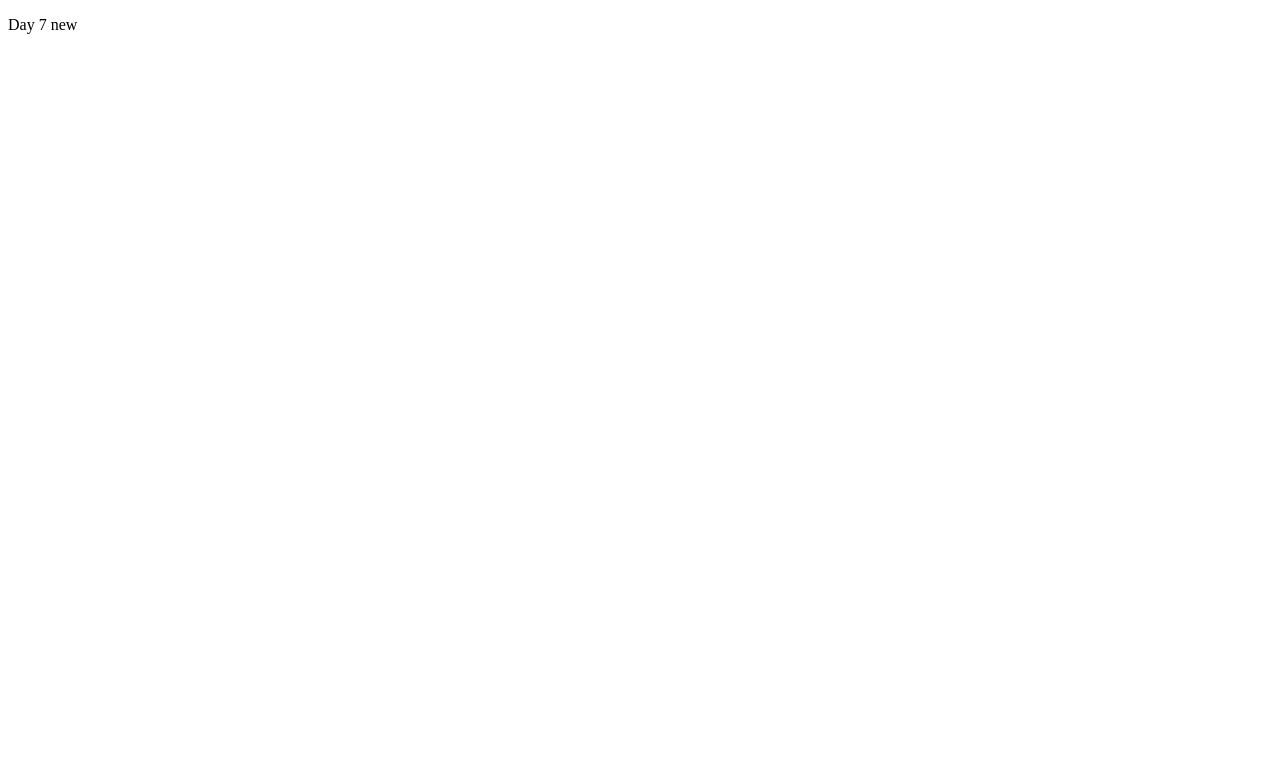
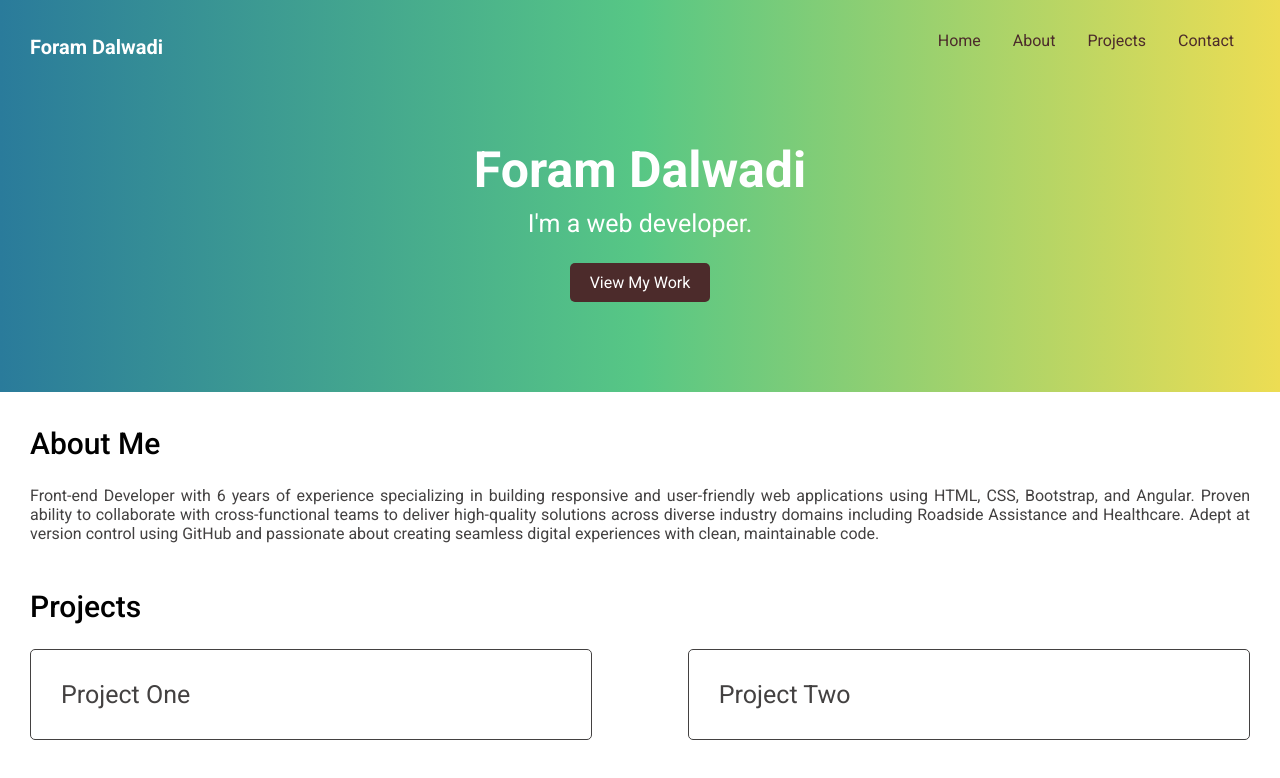
Before and after one commit to foramupadhyay93/fullstack-assignments, a plain HTML site: page day-7-html/index.html in a window 1280 px wide. Drawn offline with Linux system fonts and the light colour scheme.

Commit message:
new assignment

```diff
--- a/day-7-html/index.html
+++ b/day-7-html/index.html
@@ -3,8 +3,51 @@
 <head>
     <meta charset="UTF-8">
     <meta name="viewport" content="width=device-width, initial-scale=1.0">
-    <title>Document</title>
+    <title>My Portfolio - HTML & CSS Project</title>
+    <link rel="preconnect" href="https://fonts.googleapis.com" />
+    <link rel="preconnect" href="https://fonts.gstatic.com" crossorigin />
+    <link
+      href="https://fonts.googleapis.com/css2?family=Roboto:ital,wght@0,100..900;1,100..900&display=swap"
+      rel="stylesheet"
+    />
+    <link rel="stylesheet" href="style.css">
 </head>
-    <p>Day 7 new</p>
+    <div class="container">
+        <header class="clearfix">
+            <span>Foram Dalwadi</span>
+            <ul>
+                <li><a href="#">Home</a></li>
+                <li><a href="#">About</a></li>
+                <li><a href="#">Projects</a></li>
+                <li><a href="#">Contact</a></li>
+            </ul>
+        </header>
+        <section class="hero-section">
+            <h1>Foram Dalwadi</h1>
+            <p>I'm a web developer.</p>
+            <a href="#">View My Work</a>
+        </section>
+    </div>
+    <section class="about-me">
+        <h2>About Me</h2>
+        <p>
+          Front-end Developer with 6 years of experience specializing in building
+          responsive and user-friendly web applications using HTML, CSS,
+          Bootstrap, and Angular. Proven ability to collaborate with
+          cross-functional teams to deliver high-quality solutions across diverse
+          industry domains including Roadside Assistance and Healthcare. Adept at
+          version control using GitHub and passionate about creating seamless
+          digital experiences with clean, maintainable code.
+        </p>
+    </section>
+    <div class="projects clearfix">
+        <h2>Projects</h2>
+        <a href="#" class="project-box">
+            Project One
+        </a>
+        <a href="#" class="project-box float-right">
+            Project Two
+        </a>
+    </div>
 </body>
 </html>
--- /dev/null
+++ b/day-7-html/style.css
@@ -0,0 +1,99 @@
+body {
+  font-family: "Roboto", sans-serif;
+  margin: 0;
+  padding: 0;
+  box-sizing: border-box;
+}
+.float-right {
+  float: right !important;
+}
+.clearfix::after {
+  content: "";
+  clear: both;
+  display: table;
+}
+.container {
+  background-image: linear-gradient(to right, #2a7b9b, #57c785, #eddd53);
+  padding: 15px 30px 30px;
+}
+header span {
+  display: inline-block;
+  float: left;
+  color: #fff;
+  font-weight: bold;
+  padding: 20px;
+  font-size: 20px;
+  padding-left: 0;
+}
+header ul {
+  list-style-type: none;
+  margin: 0;
+  padding: 0;
+  float: right;
+}
+header ul li {
+  float: left;
+}
+header ul li a {
+  display: block;
+  color: #4c2b2b;
+  text-align: center;
+  padding: 16px;
+  text-decoration: none;
+}
+.clear {
+  clear: both;
+}
+.hero-section {
+  text-align: center;
+  padding: 20px;
+  padding-bottom: 60px;
+}
+.hero-section h1 {
+  color: #fff;
+  font-size: 50px;
+  margin-bottom: 0;
+}
+.hero-section p {
+  color: #fff;
+  font-size: 25px;
+  margin-top: 10px;
+}
+.hero-section a {
+  color: #fff;
+  font-size: 16px;
+  padding: 10px 20px;
+  background-color: #4c2b2b;
+  border-radius: 5px;
+  text-decoration: none;
+  display: inline-block;
+}
+.about-me {
+  padding: 10px 30px 0;
+}
+.about-me h2 {
+  font-weight: 500;
+  font-size: 30px;
+}
+.about-me p {
+  color: #434141;
+  text-align: justify;
+}
+.projects {
+  padding: 5px 30px 30px;
+}
+.projects h2 {
+  font-weight: 500;
+  font-size: 30px;
+}
+.project-box {
+  float: left;
+  display: inline-block;
+  padding: 30px;
+  border: 1px solid #434141;
+  width: 41%;
+  border-radius: 5px;
+  text-decoration: none;
+  font-size: 25px;
+  color: #434141;
+}
```
Also changed, not shown: day-6-html/page1.html (+1 -4 lines).
